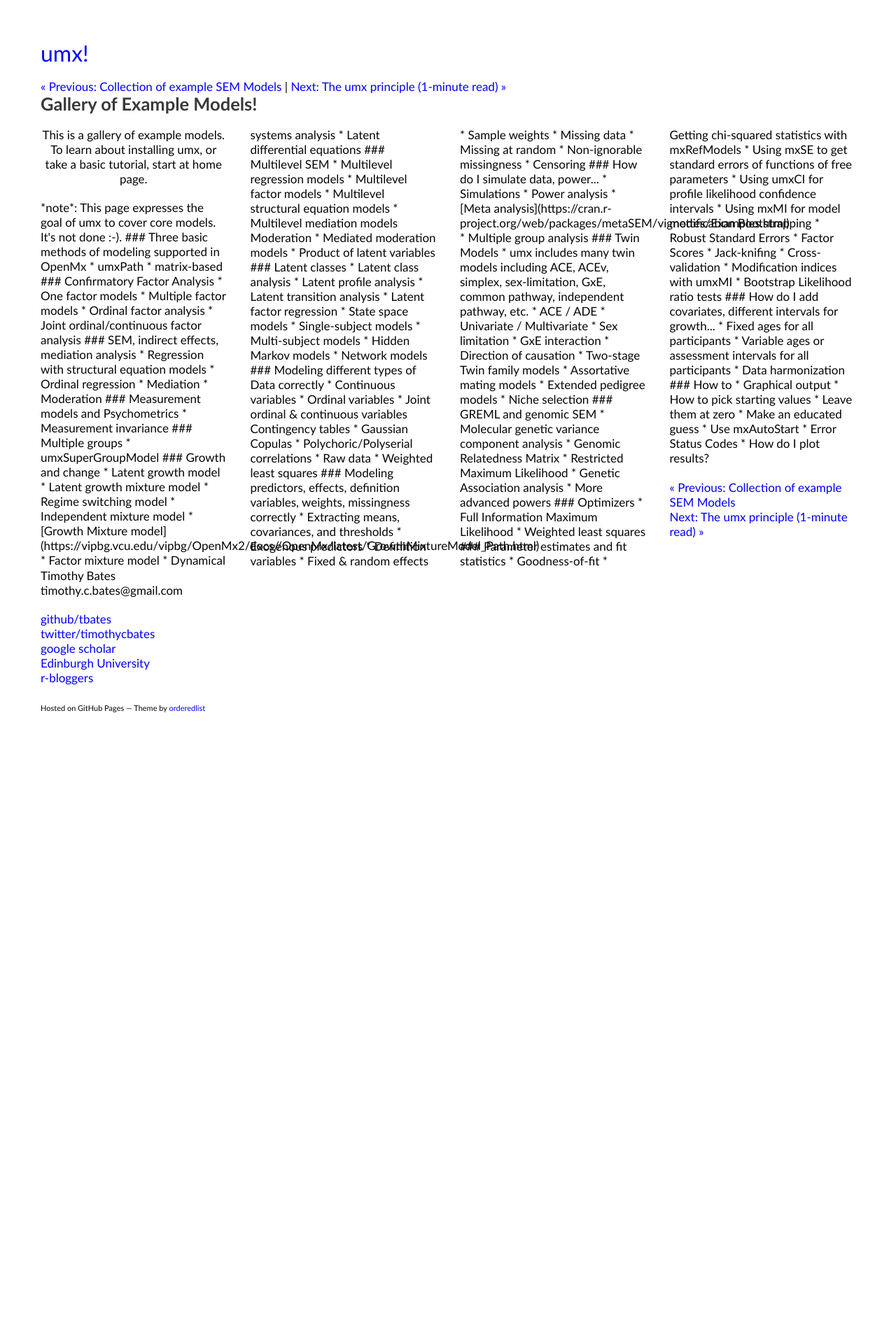
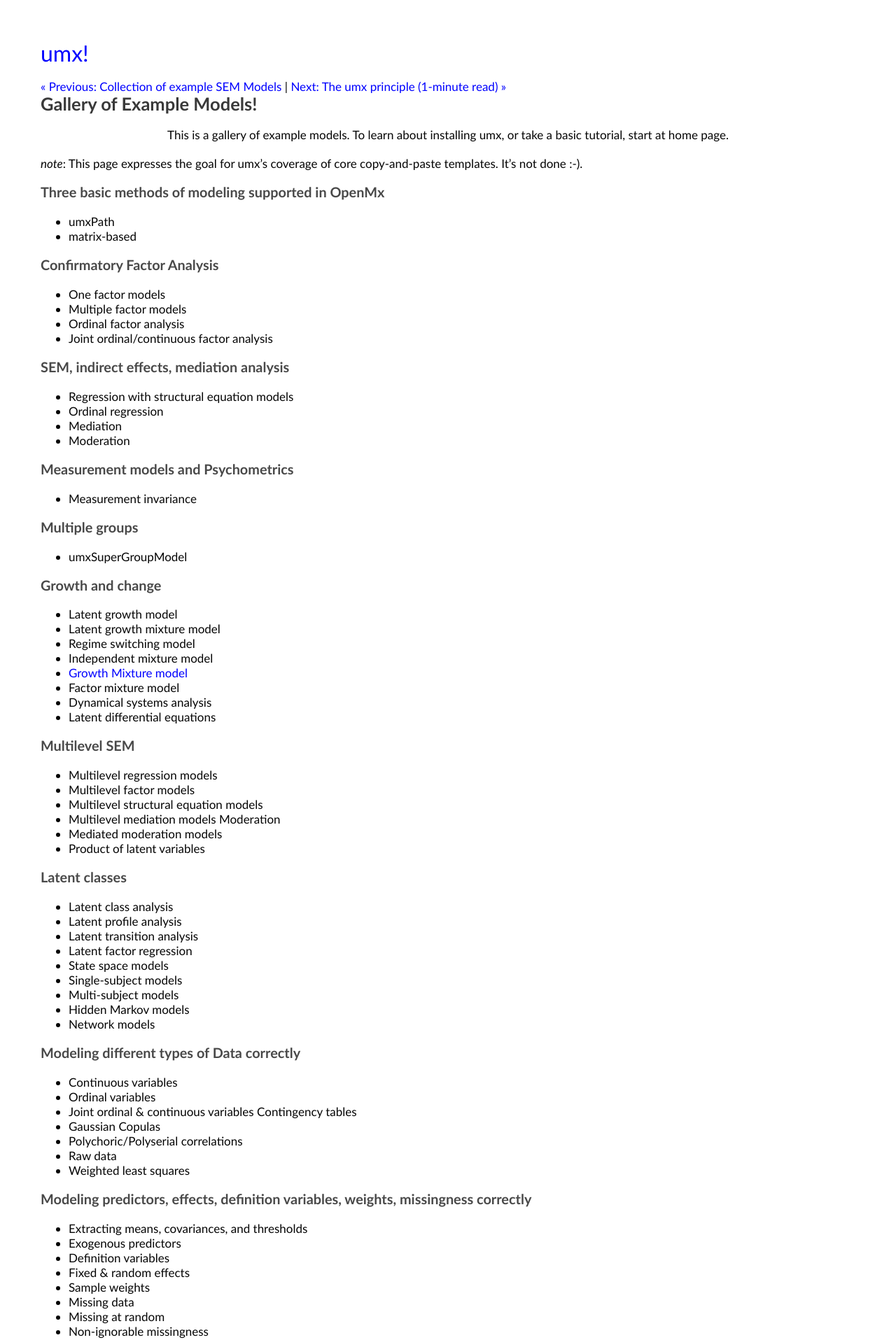
Before and after one commit to tbates/tbates.github.io, a Jekyll site: the page built from _posts/2001-06-20-examples-organized.markdown, in a window 1280 px wide. Shown: the top 1915 px of the page at 70% size. Built offline with Jekyll 4.4.1, drawn with Linux system fonts in a browser that asks for light colours; before the commit the page ends 1098 px from its top, so only the background shows below that; some of the changed text lies outside the part shown.

Commit message:
no message

```diff
--- a/_posts/2001-06-20-examples-organized.markdown
+++ b/_posts/2001-06-20-examples-organized.markdown
@@ -7,23 +7,23 @@
 ---
 
 <style type="text/css">
-	.example {
-	  -webkit-columns: 4 150px;
-	  -moz-columns: 4 150px;
-	  columns: 4 150px;
+	.ul {
+	  -webkit-columns: 3 150px;
+	  -moz-columns: 3 150px;
+	  columns: 3 150px;
 	  -webkit-column-gap: 2em;
 	  -moz-column-gap: 2em;
 	  column-gap: 2em;
 	}
 </style>
-<div class="example">
+
 
 <a  name="top"></a>
 
 <p style="text-align: center;">This is a gallery of example models. To learn about installing umx, or take a basic tutorial, start at home page.</p>
 
 
-*note*: This page expresses the goal of umx to cover core models. It's not done :-).
+*note*: This page expresses the goal for umx's coverage of core  copy-and-paste templates. It's not done :-).
 
 ### Three basic methods of modeling supported in OpenMx
 * umxPath
@@ -156,5 +156,3 @@
  * Use mxAutoStart
   * Error Status Codes
   * How do I plot results?
-
-<div/>
```
